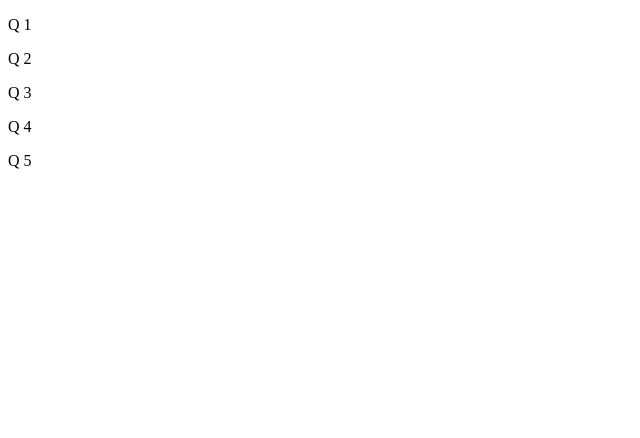
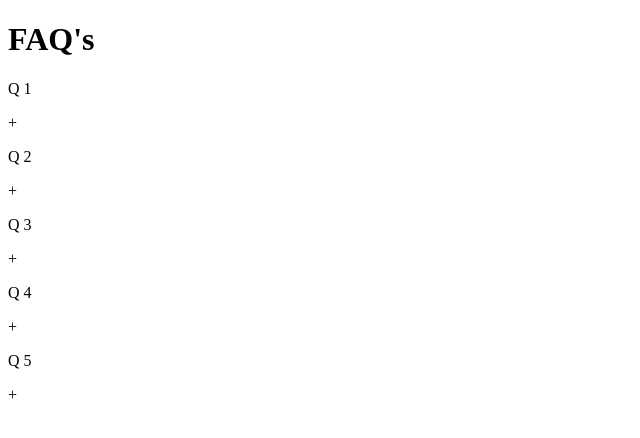
Before and after one commit to cvs181801/accordion, a plain HTML site: page index.html in a window 1280 px wide. Shown: the whole page, without its empty margins (0-640 px from the left). Drawn offline with Linux system fonts and the light colour scheme.

Commit message:
add the basic html

```diff
--- a/index.html
+++ b/index.html
@@ -9,31 +9,37 @@
 </head>
 
 <body>
+    <h1>FAQ's</h1>
     <div class="container">
         <div class="accordion">
             <div class="accordion__item">
                 <div class="accordion__heading">
                     <p>Q 1</p>
+                    <span class="accordion__icon">+</span>
                 </div><!--accordion__heading-->
             </div><!--accordion__item-->
             <div class="accordion__item">
                 <div class="accordion__heading">
                     <p>Q 2</p>
+                    <span class="accordion__icon">+</span>
                 </div><!--accordion__heading-->
             </div><!--accordion__item-->
             <div class="accordion__item">
                 <div class="accordion__heading">
                     <p>Q 3</p>
+                    <span class="accordion__icon">+</span>
                 </div><!--accordion__heading-->
             </div><!--accordion__item-->
             <div class="accordion__item">
                 <div class="accordion__heading">
                     <p>Q 4</p>
+                    <span class="accordion__icon">+</span>
                 </div><!--accordion__heading-->
             </div><!--accordion__item-->
             <div class="accordion__item">
                 <div class="accordion__heading">
                     <p>Q 5</p>
+                    <span class="accordion__icon">+</span>
                 </div><!--accordion__heading-->
             </div><!--accordion__item-->
         </div><!--close accordion-->
```
